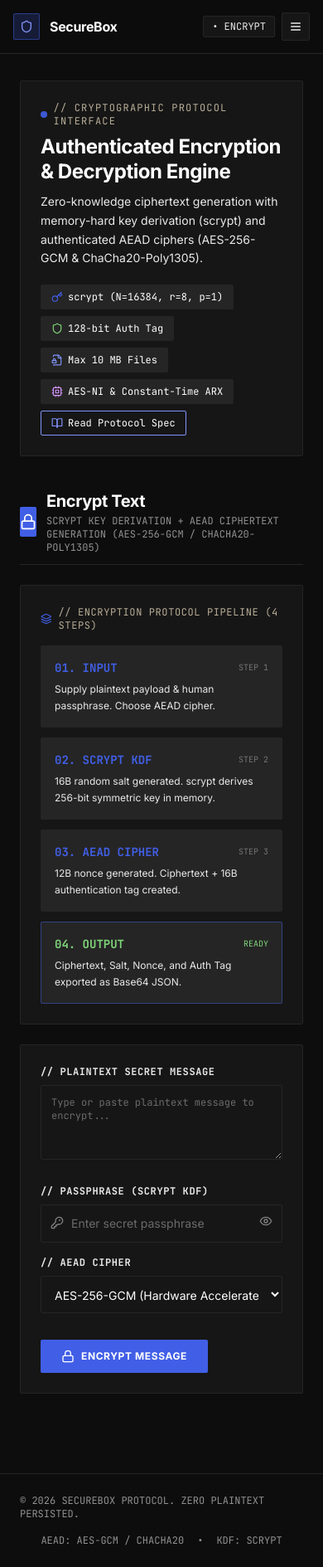
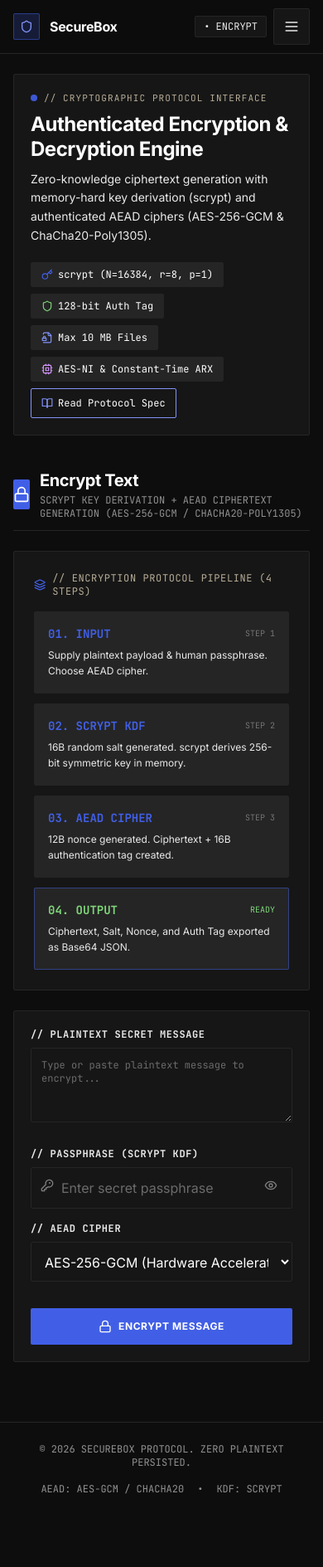
Before and after one commit to ZainKautsar-doc/securebox-encrypt, a React (Vite) app in the folder frontend/: page / in a window 390 px wide. Shown: the whole page at 83% size. After the commit the page ends 1827 px from the top, so only its background shows below. Built offline with nearby package versions, Linux system fonts and the light colour scheme; the HTML template or start-up script is replaced by a standard one.

Commit message:
Implementasi responsive layout desktop & mobile

```diff
--- a/frontend/src/App.tsx
+++ b/frontend/src/App.tsx
@@ -16,18 +16,18 @@ function MainContent() {
     <div className="min-h-screen bg-midnight-void text-pure-signal flex flex-col font-sans selection:bg-electric-indigo selection:text-pure-signal">
       <Navigation />
 
-      <main className="flex-1 max-w-[1200px] w-full mx-auto px-6 py-8">
-        {/* Protocol Hero Header (Carbon Panel, No Gradients, No Shadows, 2px radius) */}
-        <div className="mb-10 bg-carbon-panel border border-graphite-lift rounded-sm p-6 sm:p-8 relative">
+      <main className="flex-1 max-w-[1200px] w-full mx-auto px-4 sm:px-6 lg:px-8 py-6 sm:py-8">
+        {/* Protocol Hero Header (Carbon Panel, 20px mobile / 24px tablet / 32px desktop padding, 2px radius) */}
+        <div className="mb-10 sm:mb-12 bg-carbon-panel border border-graphite-lift rounded-sm p-5 sm:p-6 lg:p-8 relative">
           <div className="max-w-3xl">
             <div className="flex items-center space-x-2 mb-2">
               <span className="w-2 h-2 bg-electric-indigo rounded-full inline-block animate-pulse"></span>
-              <span className="font-mono text-xs text-warm-filament tracking-widest uppercase">
+              <span className="font-mono text-[11px] sm:text-xs text-warm-filament tracking-widest uppercase">
                 // CRYPTOGRAPHIC PROTOCOL INTERFACE
               </span>
             </div>
 
-            <h1 className="text-2xl sm:text-4xl font-bold tracking-tight text-pure-signal leading-tight">
+            <h1 className="text-2xl sm:text-3xl lg:text-4xl font-bold tracking-tight text-pure-signal leading-tight">
               Authenticated Encryption & Decryption Engine
             </h1>
 
@@ -55,7 +55,7 @@ function MainContent() {
               <button
                 type="button"
                 onClick={() => setActiveTab('how-it-works')}
-                className="flex items-center space-x-1.5 bg-transparent border border-periwinkle-veil hover:border-cobalt-pulse text-pure-signal px-3 py-1.5 rounded-sm transition cursor-pointer"
+                className="flex items-center space-x-1.5 bg-transparent border border-periwinkle-veil hover:border-cobalt-pulse text-pure-signal px-3 py-1.5 rounded-sm transition cursor-pointer min-h-[36px]"
               >
                 <BookOpen className="w-3.5 h-3.5 text-periwinkle-veil" />
                 <span>Read Protocol Spec</span>
@@ -74,8 +74,8 @@ function MainContent() {
         {activeTab === 'how-it-works' && <HowItWorks />}
       </main>
 
-      <footer className="bg-midnight-void border-t border-graphite-lift py-6 mt-16">
-        <div className="max-w-[1200px] mx-auto px-6 flex flex-col sm:flex-row items-center justify-between gap-4 text-xs font-mono text-soft-mist/60">
+      <footer className="bg-midnight-void border-t border-graphite-lift py-6 mt-12 sm:mt-16">
+        <div className="max-w-[1200px] mx-auto px-4 sm:px-6 lg:px-8 flex flex-col sm:flex-row items-center justify-between gap-4 text-xs font-mono text-soft-mist/60 text-center sm:text-left">
           <p>© {new Date().getFullYear()} SECUREBOX PROTOCOL. ZERO PLAINTEXT PERSISTED.</p>
           <div className="flex items-center space-x-4">
             <span>AEAD: AES-GCM / CHACHA20</span>
--- a/frontend/src/components/EncryptForm.tsx
+++ b/frontend/src/components/EncryptForm.tsx
@@ -72,10 +72,10 @@ export const EncryptForm: React.FC = () => {
 
   return (
     <div className="space-y-6">
-      {/* Form Container (Carbon Panel, 32px padding, 2px radius, 1px border) */}
-      <form onSubmit={handleSubmit} className="bg-carbon-panel border border-graphite-lift rounded-sm p-6 sm:p-8 space-y-6">
-        <div>
-          <div className="flex items-center justify-between mb-2">
+      {/* Form Container (Carbon Panel, 20px mobile / 24px tablet / 32px desktop padding, 2px radius, 1px border) */}
+      <form onSubmit={handleSubmit} className="bg-carbon-panel border border-graphite-lift rounded-sm p-5 sm:p-6 lg:p-8 space-y-6">
+        <div className="space-y-2">
+          <div className="flex items-center justify-between">
             <label className="block text-xs font-mono font-bold text-soft-mist uppercase tracking-wider">
               // PLAINTEXT SECRET MESSAGE
             </label>
@@ -83,9 +83,9 @@ export const EncryptForm: React.FC = () => {
               <button
                 type="button"
                 onClick={handleReset}
-                className="text-xs font-mono text-soft-mist/60 hover:text-orchid-whisper flex items-center space-x-1 cursor-pointer transition"
+                className="text-xs font-mono text-soft-mist/60 hover:text-orchid-whisper flex items-center space-x-1 cursor-pointer transition min-h-[36px] px-2"
               >
-                <RotateCcw className="w-3 h-3" />
+                <RotateCcw className="w-3.5 h-3.5" />
                 <span>RESET</span>
               </button>
             )}
@@ -100,8 +100,8 @@ export const EncryptForm: React.FC = () => {
         </div>
 
         <div className="grid grid-cols-1 md:grid-cols-2 gap-4">
-          <div>
-            <label className="block text-xs font-mono font-bold text-soft-mist uppercase tracking-wider mb-2">
+          <div className="space-y-2">
+            <label className="block text-xs font-mono font-bold text-soft-mist uppercase tracking-wider">
               // PASSPHRASE (SCRYPT KDF)
             </label>
             <div className="relative">
@@ -116,7 +116,7 @@ export const EncryptForm: React.FC = () => {
               <button
                 type="button"
                 onClick={() => setShowPassword(!showPassword)}
-                className="absolute right-3 top-3 text-soft-mist/50 hover:text-pure-signal transition cursor-pointer"
+                className="min-h-[44px] min-w-[44px] absolute right-1 top-0 text-soft-mist/50 hover:text-pure-signal transition cursor-pointer flex items-center justify-center"
                 title={showPassword ? 'Hide passphrase' : 'Show passphrase'}
               >
                 {showPassword ? <EyeOff className="w-4 h-4" /> : <Eye className="w-4 h-4" />}
@@ -124,8 +124,8 @@ export const EncryptForm: React.FC = () => {
             </div>
           </div>
 
-          <div>
-            <label className="block text-xs font-mono font-bold text-soft-mist uppercase tracking-wider mb-2">
+          <div className="space-y-2">
+            <label className="block text-xs font-mono font-bold text-soft-mist uppercase tracking-wider">
               // AEAD CIPHER
             </label>
             <select
@@ -146,11 +146,11 @@ export const EncryptForm: React.FC = () => {
           </div>
         )}
 
-        <div className="pt-2 flex flex-wrap items-center gap-3">
+        <div className="pt-2 flex flex-col sm:flex-row items-center gap-3">
           <button
             type="submit"
             disabled={loading}
-            className="btn-primary"
+            className="btn-primary w-full sm:w-auto"
           >
             {loading ? <Loader2 className="w-4 h-4 animate-spin" /> : <Lock className="w-4 h-4" />}
             <span>{loading ? 'EXECUTING SCRYPT...' : 'ENCRYPT MESSAGE'}</span>
--- a/frontend/src/components/Navigation.tsx
+++ b/frontend/src/components/Navigation.tsx
@@ -126,36 +126,37 @@ export const Navigation: React.FC = () => {
             <button
               type="button"
               onClick={() => setMobileMenuOpen(!mobileMenuOpen)}
-              className="p-2 text-soft-mist hover:text-pure-signal bg-carbon-panel border border-graphite-lift rounded-sm transition cursor-pointer"
+              className="min-h-[44px] min-w-[44px] p-2.5 text-soft-mist hover:text-pure-signal bg-carbon-panel border border-graphite-lift rounded-sm transition cursor-pointer flex items-center justify-center active:bg-graphite-lift"
               aria-label="Toggle Navigation Menu"
             >
-              {mobileMenuOpen ? <X className="w-4 h-4" /> : <Menu className="w-4 h-4" />}
+              {mobileMenuOpen ? <X className="w-5 h-5" /> : <Menu className="w-5 h-5" />}
             </button>
           </div>
         </div>
       </div>
 
-      {/* Mobile Dropdown Menu */}
+      {/* Mobile Dropdown Menu (Stacked full-width items, 44px min-height tap targets) */}
       {mobileMenuOpen && (
-        <div className="lg:hidden border-t border-graphite-lift bg-midnight-void px-6 pt-3 pb-6 space-y-4 shadow-xl">
+        <div className="lg:hidden border-t border-graphite-lift bg-midnight-void px-4 sm:px-6 pt-3 pb-6 space-y-4 shadow-xl animate-fade-in-down">
           <div>
             <span className="font-mono text-[10px] text-warm-filament uppercase tracking-wider block px-1 mb-2">
               // CRYPTOGRAPHIC PROTOCOLS
             </span>
-            <div className="grid grid-cols-1 gap-1.5">
+            <div className="grid grid-cols-1 gap-2">
               {navItems.map((item) => {
                 const isActive = activeTab === item.id;
                 return (
                   <button
                     key={item.id}
                     onClick={() => handleSelectTab(item.id)}
-                    className={`w-full text-left px-3 py-2.5 rounded-sm font-mono text-xs tracking-wider uppercase transition cursor-pointer ${
+                    className={`w-full text-left min-h-[44px] px-4 py-3 rounded-sm font-mono text-xs tracking-wider uppercase transition cursor-pointer flex items-center justify-between border ${
                       isActive
-                        ? 'bg-electric-indigo text-pure-signal font-semibold'
-                        : 'text-soft-mist hover:bg-carbon-panel hover:text-pure-signal'
+                        ? 'bg-electric-indigo text-pure-signal border-electric-indigo font-semibold shadow-sm'
+                        : 'bg-carbon-panel border-graphite-lift text-soft-mist hover:bg-graphite-lift hover:text-pure-signal'
                     }`}
                   >
-                    {item.label}
+                    <span>{item.label}</span>
+                    {isActive && <span className="w-2 h-2 rounded-full bg-pure-signal" />}
                   </button>
                 );
               })}
@@ -166,21 +167,21 @@ export const Navigation: React.FC = () => {
             <span className="font-mono text-[10px] text-warm-filament uppercase tracking-wider block px-1 mb-2">
               // UTILITIES
             </span>
-            <div className="grid grid-cols-2 gap-2">
+            <div className="grid grid-cols-1 sm:grid-cols-2 gap-2">
               <button
                 onClick={() => handleSelectTab('history')}
-                className={`flex items-center justify-between px-3 py-2 rounded-sm font-mono text-xs uppercase transition border ${
+                className={`flex items-center justify-between min-h-[44px] px-4 py-3 rounded-sm font-mono text-xs uppercase transition border ${
                   activeTab === 'history'
-                    ? 'bg-electric-indigo text-pure-signal border-electric-indigo'
-                    : 'bg-carbon-panel text-soft-mist border-graphite-lift'
+                    ? 'bg-electric-indigo text-pure-signal border-electric-indigo font-semibold'
+                    : 'bg-carbon-panel text-soft-mist border-graphite-lift hover:bg-graphite-lift'
                 }`}
               >
-                <div className="flex items-center space-x-1.5">
-                  <History className="w-3.5 h-3.5" />
+                <div className="flex items-center space-x-2">
+                  <History className="w-4 h-4" />
                   <span>• HISTORY</span>
                 </div>
                 {history.length > 0 && (
-                  <span className="text-[10px] px-1 py-0.5 rounded-sm bg-midnight-void text-pure-signal font-bold">
+                  <span className="text-[10px] px-2 py-0.5 rounded-sm bg-midnight-void text-pure-signal font-bold">
                     {history.length}
                   </span>
                 )}
@@ -188,13 +189,13 @@ export const Navigation: React.FC = () => {
 
               <button
                 onClick={() => handleSelectTab('how-it-works')}
-                className={`flex items-center justify-center space-x-1.5 px-3 py-2 rounded-sm font-mono text-xs uppercase transition border ${
+                className={`flex items-center justify-center space-x-2 min-h-[44px] px-4 py-3 rounded-sm font-mono text-xs uppercase transition border ${
                   activeTab === 'how-it-works'
-                    ? 'bg-electric-indigo text-pure-signal border-electric-indigo'
-                    : 'bg-carbon-panel text-soft-mist border-graphite-lift'
+                    ? 'bg-electric-indigo text-pure-signal border-electric-indigo font-semibold'
+                    : 'bg-carbon-panel text-soft-mist border-graphite-lift hover:bg-graphite-lift'
                 }`}
               >
-                <BookOpen className="w-3.5 h-3.5" />
+                <BookOpen className="w-4 h-4" />
                 <span>• SPEC</span>
               </button>
             </div>
--- a/frontend/src/index.css
+++ b/frontend/src/index.css
@@ -60,35 +60,35 @@
 @layer components {
   /* Primary CTA Button (Filled) */
   .btn-primary {
-    @apply bg-electric-indigo hover:bg-cobalt-pulse active:bg-electric-indigo text-pure-signal font-sans font-bold text-xs uppercase tracking-wider py-[11px] px-6 rounded-sm transition duration-150 flex items-center justify-center space-x-2 cursor-pointer border border-transparent disabled:bg-steel-hover disabled:text-soft-mist/50 disabled:cursor-not-allowed;
+    @apply bg-electric-indigo hover:bg-cobalt-pulse active:bg-electric-indigo text-pure-signal font-sans font-bold text-xs uppercase tracking-wider min-h-[44px] sm:min-h-[40px] py-3 px-4 sm:py-[11px] sm:px-6 rounded-sm transition duration-150 flex items-center justify-center space-x-2 cursor-pointer border border-transparent disabled:bg-steel-hover disabled:text-soft-mist/50 disabled:cursor-not-allowed;
   }
 
   /* Secondary Button (Outlined Ghost) */
   .btn-secondary {
-    @apply bg-transparent border border-periwinkle-veil hover:border-cobalt-pulse text-pure-signal font-sans font-bold text-xs uppercase tracking-wider py-[11px] px-6 rounded-sm transition duration-150 flex items-center justify-center space-x-2 cursor-pointer disabled:border-steel-hover disabled:text-soft-mist/40 disabled:cursor-not-allowed;
+    @apply bg-transparent border border-periwinkle-veil hover:border-cobalt-pulse text-pure-signal font-sans font-bold text-xs uppercase tracking-wider min-h-[44px] sm:min-h-[40px] py-3 px-4 sm:py-[11px] sm:px-6 rounded-sm transition duration-150 flex items-center justify-center space-x-2 cursor-pointer disabled:border-steel-hover disabled:text-soft-mist/40 disabled:cursor-not-allowed;
   }
 
   /* Chromatic Lime Button */
   .btn-chromatic-lime {
-    @apply bg-transparent border border-lime-beacon hover:bg-lime-beacon/10 text-lime-beacon font-sans font-bold text-xs uppercase tracking-wider py-[11px] px-6 rounded-sm transition duration-150 flex items-center justify-center space-x-2 cursor-pointer;
+    @apply bg-transparent border border-lime-beacon hover:bg-lime-beacon/10 text-lime-beacon font-sans font-bold text-xs uppercase tracking-wider min-h-[44px] sm:min-h-[40px] py-3 px-4 sm:py-[11px] sm:px-6 rounded-sm transition duration-150 flex items-center justify-center space-x-2 cursor-pointer;
   }
 
   /* Chromatic Orchid Button */
   .btn-chromatic-orchid {
-    @apply bg-transparent border border-orchid-whisper hover:bg-orchid-whisper/10 text-orchid-whisper font-sans font-bold text-xs uppercase tracking-wider py-[11px] px-6 rounded-sm transition duration-150 flex items-center justify-center space-x-2 cursor-pointer;
+    @apply bg-transparent border border-orchid-whisper hover:bg-orchid-whisper/10 text-orchid-whisper font-sans font-bold text-xs uppercase tracking-wider min-h-[44px] sm:min-h-[40px] py-3 px-4 sm:py-[11px] sm:px-6 rounded-sm transition duration-150 flex items-center justify-center space-x-2 cursor-pointer;
   }
 
-  /* Form Input Standard */
+  /* Form Input Standard (text-base on mobile prevents iOS zoom, text-sm on sm+) */
   .input-protocol {
-    @apply w-full bg-carbon-panel border border-graphite-lift focus:border-electric-indigo text-pure-signal placeholder-soft-mist/40 text-sm font-sans rounded-sm p-3 outline-none transition duration-150;
+    @apply w-full bg-carbon-panel border border-graphite-lift focus:border-electric-indigo text-pure-signal placeholder-soft-mist/40 text-base sm:text-sm font-sans rounded-sm min-h-[44px] sm:min-h-[40px] p-3 outline-none transition duration-150;
   }
 
   .input-protocol-mono {
-    @apply w-full bg-carbon-panel border border-graphite-lift focus:border-electric-indigo text-pure-signal placeholder-soft-mist/40 text-xs font-mono rounded-sm p-3 outline-none transition duration-150;
+    @apply w-full bg-carbon-panel border border-graphite-lift focus:border-electric-indigo text-pure-signal placeholder-soft-mist/40 text-sm sm:text-xs font-mono rounded-sm min-h-[44px] sm:min-h-[40px] p-3 outline-none transition duration-150;
   }
 
   /* Card Standard */
   .card-protocol {
-    @apply bg-carbon-panel border border-graphite-lift rounded-sm p-6;
+    @apply bg-carbon-panel border border-graphite-lift rounded-sm p-5 sm:p-6 lg:p-8;
   }
 }
```
